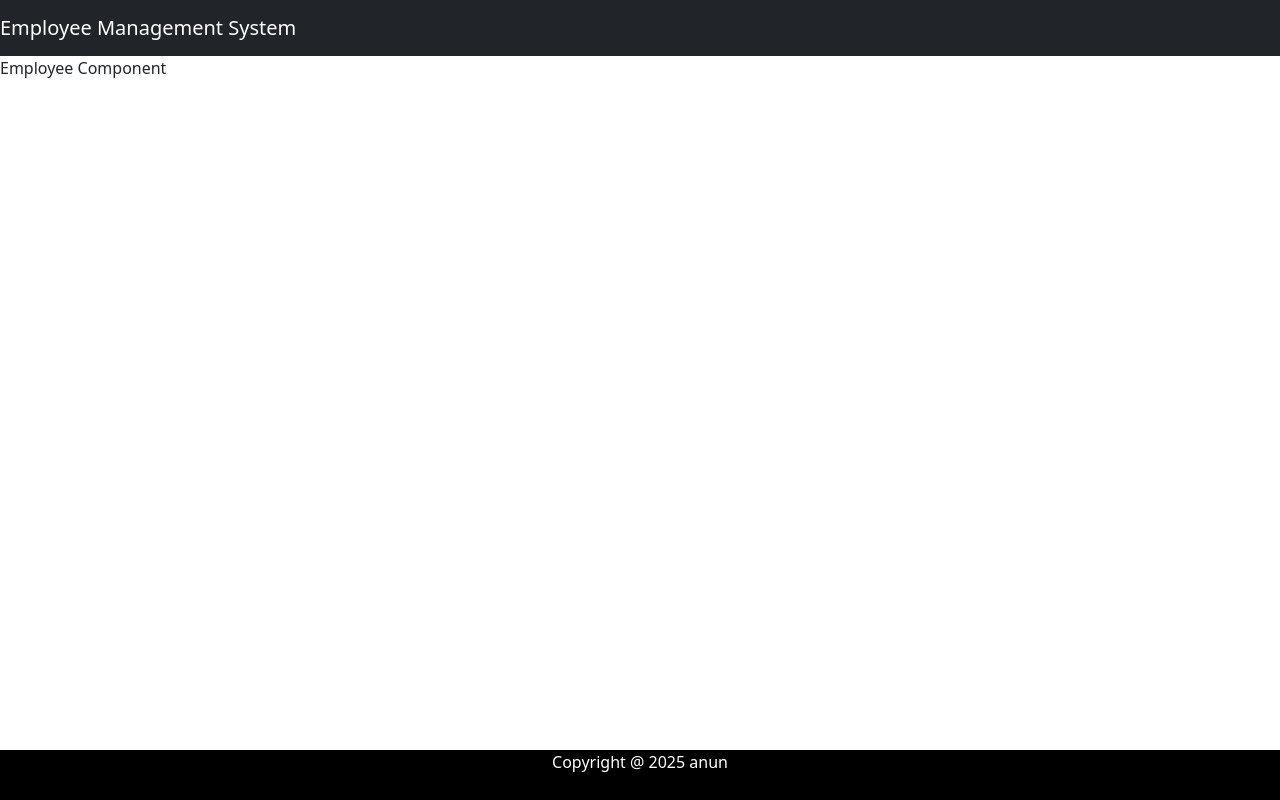
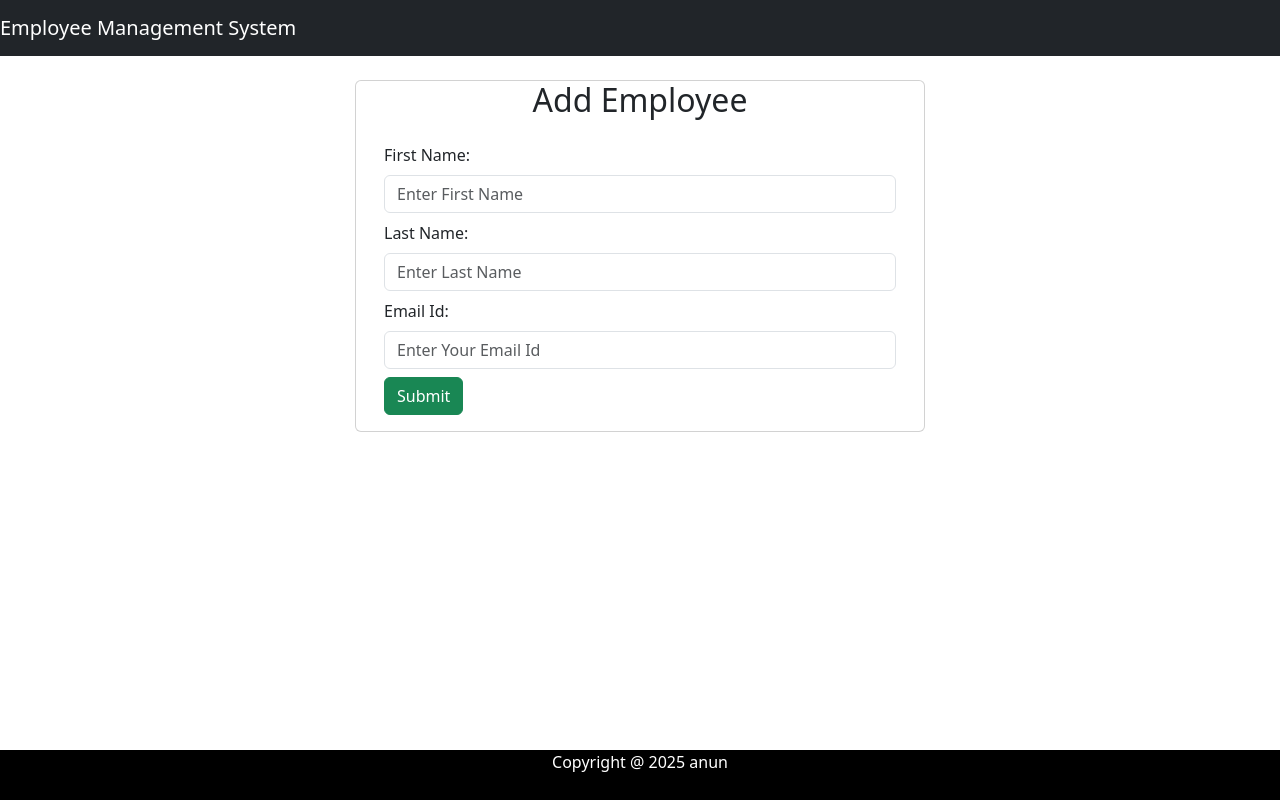
Before and after one commit to anunnnn/miniProject-ems, a React (Vite) app in the folder ems-frontend/: page /add-employee in a window 1280 px wide. Built offline with nearby package versions, Linux system fonts and the light colour scheme.

Commit message:
add employee form handling

```diff
--- a/ems-frontend/src/components/EmployeeComponent.jsx
+++ b/ems-frontend/src/components/EmployeeComponent.jsx
@@ -1,11 +1,110 @@
 import React from 'react';
+import { useState } from 'react';
 
 const EmployeeComponent = () => {
+    const [ firstName, setFirstName ] = useState('');
+    const [ lastName, setLastName ] = useState('');
+    const [ email, setEmail ] = useState('');
+
+
+
+    const saveEmployee = ( e ) => {
+        e.preventDefault();
+        const employee = { firstName, lastName, email }
+        console.log(employee);
+    }
+
     return (
-        <div>
-            Employee Component
+        <div className = 'container'>
+            <br></br>
+           <div className = 'row'>
+                <div className = 'card col-md-6 offset-md-3'>
+                    <h2 className = 'text-center'>
+                        Add Employee
+                    </h2>
+
+                    <div className = 'card-body'>
+                        <form>
+                            <div className = 'form-group mb-2'>
+                                <label
+                                    className = 'form-label'>
+                                        First Name:
+                                </label>
+                                <input
+                                    type = 'text'
+                                    placeholder = 'Enter First Name'
+                                    name = 'firstName'
+                                    value = {firstName}
+                                    className = 'form-control'
+                                    onChange = {(e) => setFirstName(e.target.value)}>
+
+                                </input>
+
+                            </div>
+
+                            <div className = 'form-group mb-2'>
+                                <label
+                                    className = 'form-label'>
+                                        Last Name:
+                                </label>
+                                <input
+                                    type = 'text'
+                                    placeholder = 'Enter Last Name'
+                                    name = 'lastName'
+                                    value = {lastName}
+                                    className = 'form-control'
+                                    onChange = {(e) => setLastName(e.target.value)}>
+
+                                </input>
+
+                            </div>
+
+                            <div className = 'form-group mb-2'>
+                                <label
+                                    className = 'form-label'>
+                                        Email Id:
+                                </label>
+                                <input
+                                    type = 'email'
+                                    placeholder = 'Enter Your Email Id'
+                                    name = 'email'
+                                    value = {email}
+                                    className = 'form-control'
+                                    onChange = {(e) => setEmail(e.target.value)}>
+
+                                </input>
+
+                            </div>
+
+                            <button className = 'btn btn-success' onClick = {saveEmployee}> Submit </button>
+                        </form>
+
+                    </div>
+
+                </div>
+
+           </div>
         </div>
     )
 }
 
 export default EmployeeComponent
+// 1......................
+
+    // function handleFirstName (e) {
+    //     setFirstName(e.target.value)
+    // }
+
+
+
+
+    // 2................
+    // const handleFirstName = (e) => setFirstName(e.target.value);
+
+    // const handleLastName = (e) => setLastName(e.target.value);
+
+    // const handleEmail = (e) => setEmail(e.target.value);
+
+
+
+    // 3.................
```
